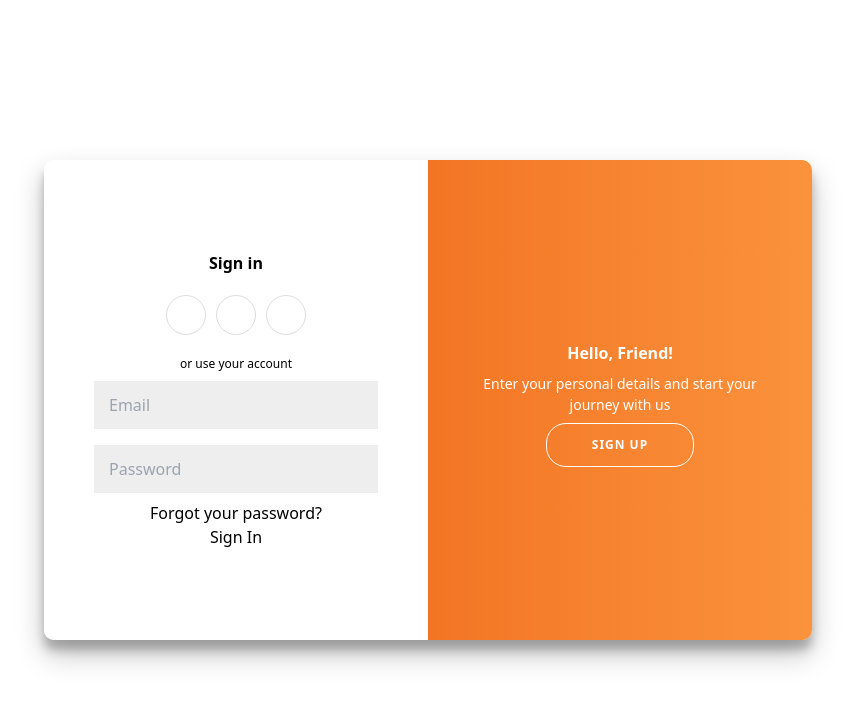
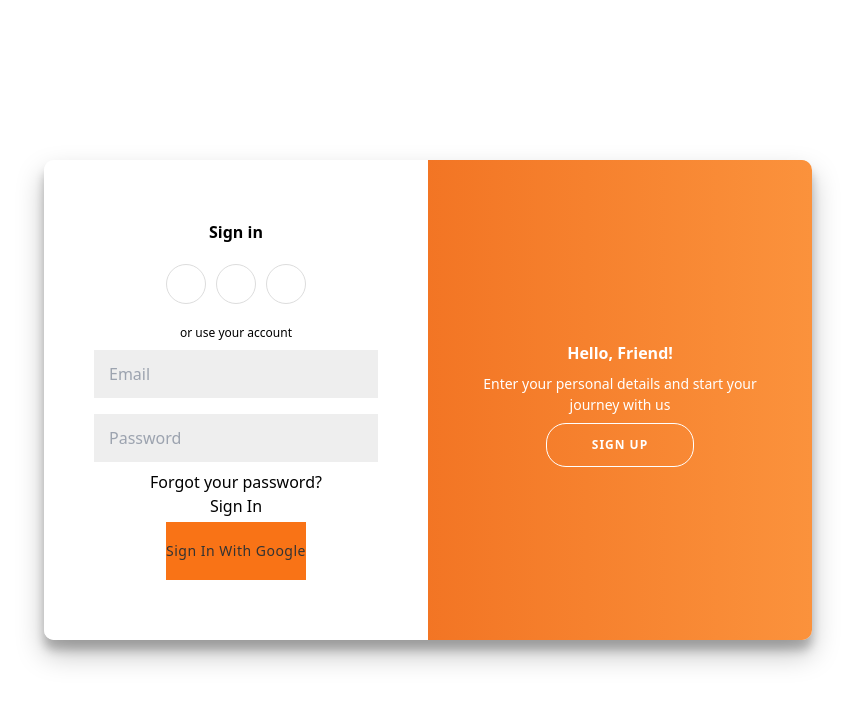
Before and after one commit to AviralPatel0526/Hackathon-2023, a React (Create React App) app: page /SignUp in a window 1280 px wide. Both pictures are taken after a click on the button "SIGN IN". Shown: the top 704 px of the page, without its empty margins (212-1067 px from the left). Built offline with nearby package versions, Linux system fonts and the light colour scheme.

Commit message:
authentication and validation

```diff
--- a/package.json
+++ b/package.json
@@ -8,13 +8,15 @@
     "@testing-library/user-event": "^13.5.0",
     "firebase": "^10.5.2",
     "firebase-tools": "^12.7.0",
+    "formik": "^2.4.5",
     "panolens": "^0.12.1",
     "react": "^18.2.0",
     "react-dom": "^18.2.0",
     "react-router-dom": "^6.17.0",
     "react-scripts": "5.0.1",
     "three": "^0.158.0",
-    "web-vitals": "^2.1.4"
+    "web-vitals": "^2.1.4",
+    "yup": "^1.3.2"
   },
   "scripts": {
     "start": "react-scripts start",
--- a/src/config/firebase.js
+++ b/src/config/firebase.js
@@ -1,6 +1,7 @@
 // Import the functions you need from the SDKs you need
 import { initializeApp } from "firebase/app";
-import { getAnalytics } from "firebase/analytics";
+import {getAuth, GoogleAuthProvider } from 'firebase/auth'
+import {getFirestore} from "firebase/firestore"
 // TODO: Add SDKs for Firebase products that you want to use
 // https://firebase.google.com/docs/web/setup#available-libraries
 
@@ -18,4 +19,6 @@ const firebaseConfig = {
 
 // Initialize Firebase
 const app = initializeApp(firebaseConfig);
-const analytics = getAnalytics(app);
+export const auth = getAuth(app);
+export const googleProvider = new GoogleAuthProvider();
+export const db = getFirestore(app);
--- a/src/pages/AuthForm.js
+++ b/src/pages/AuthForm.js
@@ -1,5 +1,13 @@
-import React, { useState } from 'react';
+import React, { useState,useEffect } from 'react';
+import { auth ,googleProvider} from '../config/firebase'
+import { createUserWithEmailAndPassword, signInWithPopup} from 'firebase/auth'
+import { useNavigate } from 'react-router-dom';
+import {useFormik} from 'formik';
+import {signUpSchema} from '../schemas'
+import { signInSchema } from '../schemas';
+import { signInWithEmailAndPassword } from 'firebase/auth';
 import './AuthForm.css';
+
 
 function AuthForm() {
   const [isSignUp, setIsSignUp] = useState(true);
@@ -8,29 +16,189 @@ function AuthForm() {
     setIsSignUp(!isSignUp);
   };
 
+  const initialValues = {
+    email: "",
+    password: "",
+    name: "",
+  };
+
+  const initialValuesSignIn = {
+    email: "",
+    password: "",
+  };
+
+  const { values: valuesSignIn, errors: errorsSignIn, touched: touchedSignIn, handleBlur: handleBlurSignIn, handleChange: handleChangeSignIn, handleSubmit: handleSubmitSignIn } = useFormik({
+    initialValues: initialValuesSignIn,
+    validationSchema: signInSchema,
+    onSubmit: async (values) => {
+      // ... your existing onSubmit logic for Sign In
+      try{
+        await signInWithEmailAndPassword(auth,values.email, values.password)
+        .then((userCredential)=>{
+          const user = userCredential.user;
+          console.log(user);
+          setTimeout(()=>{
+            alert(user.email+" Login Successfully!!");
+           // document.getElementById('signup').style.display = 'none';
+            //document.getElementById('data').style.display= 'block';
+           // document.getElementById('logout').style.display = 'block';
+          },1000)
+        })
+        navigate("/");
+
+    }
+    catch(error){
+      console.log(error);
+    }
+    },
+  });
+
+  const { values, errors, touched, handleBlur, handleChange, handleSubmit }=useFormik({
+    initialValues:initialValues,
+    validationSchema:signUpSchema,
+    onSubmit: async(values) => {
+      console.log(
+        "🚀 ~ file: Registration.jsx ~ line 11 ~ Registration ~ values",
+        values
+      );
+      try{
+        await createUserWithEmailAndPassword(auth,values.email, values.password)
+        .then((userCredential)=>{
+          const user = userCredential.user;
+          console.log(user);
+          setTimeout(()=>{
+            alert("Registered Successfully!!");
+            //document.getElementById('signup').style.display = 'none';
+            //document.getElementById('logout').style.display='block';
+            //document.getElementById('data').style.display = 'block';
+          },1000)
+        })
+       navigate("/");
+    }
+    catch(err){
+        console.log(err);
+    }
+    },
+  });
+
+
+ const navigate = useNavigate();
+  // const handleGoogleSignUp = async () => {
+  //   try {
+  //     await signInWithPopup(auth, googleProvider)
+  //     .then((userCredential)=>{
+  //       const user = userCredential.user;
+  //       console.log(user);
+  //       setTimeout(()=>{
+  //         alert("Registered Successfully!!");
+  //         // document.getElementById('signup').style.display = 'none';
+  //         // document.getElementById('logout').style.display='block';
+  //         // document.getElementById('data').style.display = 'block';
+  //       },1000)
+  //     })
+  //     navigate("/");
+  //   } catch (error) {
+  //     console.error('Google sign-up failed:', error.message);
+  //   }
+  // }
+  // const [value,setValue] = useState('')
+  // const  handleGoogleSignUp=()=>{
+  //     signInWithPopup(auth,googleProvider).then((data)=>{
+  //         setValue(data.user.email)
+  //         localStorage.setItem("email",data.user.email)
+  //     })
+  // }
+
+  // useEffect(()=>{
+  //     setValue(localStorage.getItem('email'))
+  // })
+
+  // const handleGoogleSignIn = async () => {
+  //   try {
+  //     await signInWithPopup(auth, googleProvider)
+  //       .then((userCredential) => {
+  //         const user = userCredential.user;
+  //         console.log(user);
+  //         setTimeout(() => {
+  //           alert("Sign In with Google Successful!!");
+  //           // Add any additional logic or redirect the user after successful sign-in
+  //         }, 1000);
+  //       });
+  //     navigate("/");
+  //   } catch (error) {
+  //     console.error('Google sign-in failed:', error.message);
+  //   }
+  // };
+
+  const handleGoogleSignUp = () => {
+    signInWithPopup(auth, googleProvider)
+      .then((result) => {
+        const name = result.user.displayName;
+        const email = result.user.email;
+       // const profilePic = result.user.photoURL;
+
+        localStorage.setItem("name", name);
+        localStorage.setItem("email", email);
+        //localStorage.setItem("profilePic", profilePic);
+      })
+      .catch((error) => {
+        console.log(error);
+      });
+  };
+
+
   return (
    <div className='flex h-[100vh] w-[100%] items-center justify-center'>
     <div className={`container ${isSignUp ? 'right-panel-active' : ''}`}>
       <div className="form-container sign-up-container">
         {isSignUp && (
-          <form className="sign" action="#">
+          <form className="sign" onSubmit={handleSubmit}>
             <h1 className="font-bold m-0">Create Account</h1>
-            <div className="social-container">
+            {/* <div className="social-container">
               <a href="#" className="social"><i className="fab fa-facebook-f"></i></a>
               <a href="#" className="social"><i className="fab fa-google-plus-g"></i></a>
               <a href="#" className="social"><i className="fab fa-linkedin-in"></i></a>
-            </div>
+            </div> */}
+             <div  className="text-black md:text-xl bg-orange-500 border-rounded mt-1 text-[15px] font-medium tracking-wide  cursor-pointer self-center ">
+
+                 <button onClick={handleGoogleSignUp} className="social">Sign Up With Google</button>
+
+                   </div>
             <span className="text-[12px]">or use your email for registration</span>
-            <input  className="signInput" type="text" placeholder="Name" />
-            <input  className="signInput" type="email" placeholder="Email" />
-            <input  className="signInput" type="password" placeholder="Password" />
+            <input  className="signInput" type="text" placeholder="Name"
+                        name="name"
+                        value={values.name}
+                        onChange={handleChange}
+                        onBlur={handleBlur}
+            />{errors.name && touched.name ? (
+              <p className="form-error text-red-600">{errors.name}</p>
+            ) : null}
+            <input  className="signInput" type="email" placeholder="Email"
+                      name="email"
+                      value={values.email}
+                      onChange={handleChange}
+                      onBlur={handleBlur}
+                      autoComplete='off'/>{errors.email && touched.email ? (
+                        <p className="form-error text-red-600">{errors.email}</p>
+                      ) : null}
+            <input  className="signInput" type="password" placeholder="Password"
+                     name="password"
+                     autoComplete='off'
+                       value={values.password}
+                       onChange={handleChange}
+                     onBlur={handleBlur}
+            />{errors.password && touched.password ? (
+              <p className="form-error text-red-600">{errors.password}</p>
+            ) : null}
             <button>Sign Up</button>
           </form>
+
+
         )}
       </div>
       <div className="form-container sign-in-container">
         {!isSignUp && (
-          <form className="sign" action="#">
+          <form className="sign" onSubmit={handleSubmitSignIn} >
             <h1 className="font-bold m-0">Sign in</h1>
             <div className="social-container">
               <a href="#" className="social"><i className="fab fa-facebook-f"></i></a>
@@ -38,10 +206,29 @@ function AuthForm() {
               <a href="#" className="social"><i className="fab fa-linkedin-in"></i></a>
             </div>
             <span className="text-[12px]">or use your account</span>
-            < input className="signInput"  type="email" placeholder="Email" />
-            <input className="signInput"  type="password" placeholder="Password" />
+            < input className="signInput"  type="email" placeholder="Email"
+                name="email"
+                value={valuesSignIn.email}
+                onChange={handleChangeSignIn}
+                onBlur={handleBlurSignIn}
+            />{errorsSignIn.email && touchedSignIn.email ? (
+              <p className="form-error text-red-600">{errorsSignIn.email}</p>
+            ) : null}
+            <input className="signInput"  type="password" placeholder="Password"
+                  name="password"
+                  value={valuesSignIn.password}
+                  onChange={handleChangeSignIn}
+                  onBlur={handleBlurSignIn}
+            />{errorsSignIn.password && touchedSignIn.password ? (
+              <p className="form-error text-red-600">{errorsSignIn.password}</p>
+            ) : null}
             <a href="#">Forgot your password?</a>
             <button>Sign In</button>
+            <div  className="text-black md:text-xl bg-orange-500 border-rounded mt-1 text-[15px] font-medium tracking-wide  cursor-pointer self-center ">
+
+                 <button onClick={handleGoogleSignUp} className="social">Sign In With Google</button>
+
+                   </div>
           </form>
         )}
       </div>
--- /dev/null
+++ b/src/schemas/index.js
@@ -0,0 +1,23 @@
+import * as Yup from "yup";
+
+export const signUpSchema = Yup.object({
+  //name: Yup.string().min(2).max(25).required("Please enter your name"),
+  email: Yup.string().email().required("Please enter an email"),
+//   usname: Yup.string().__context.required("Please enter a name"),
+  password: Yup.string().min(8).required("Please enter your password").matches(
+    /^(?=.*[!@#$%^&*(),.?":{}|<>]).*$/,
+    'Password must contain at least one special character'
+  ),
+  name: Yup.string().required('Name is required'),
+//   confirm_password: Yup.string()
+//     .required()
+//     .oneOf([Yup.ref("password"), null], "Password must match"),
+});
+
+export const signInSchema = Yup.object().shape({
+    email: Yup.string().email('Invalid email address').required('Email is required'),
+    password: Yup.string().min(8).required('Password is required').matches(
+        /^(?=.*[!@#$%^&*(),.?":{}|<>]).*$/,
+        'Password must contain at least one special character'
+      ),
+  });
```
Also changed, not shown: 1 other file (tests, documents, lock files or other folders).
